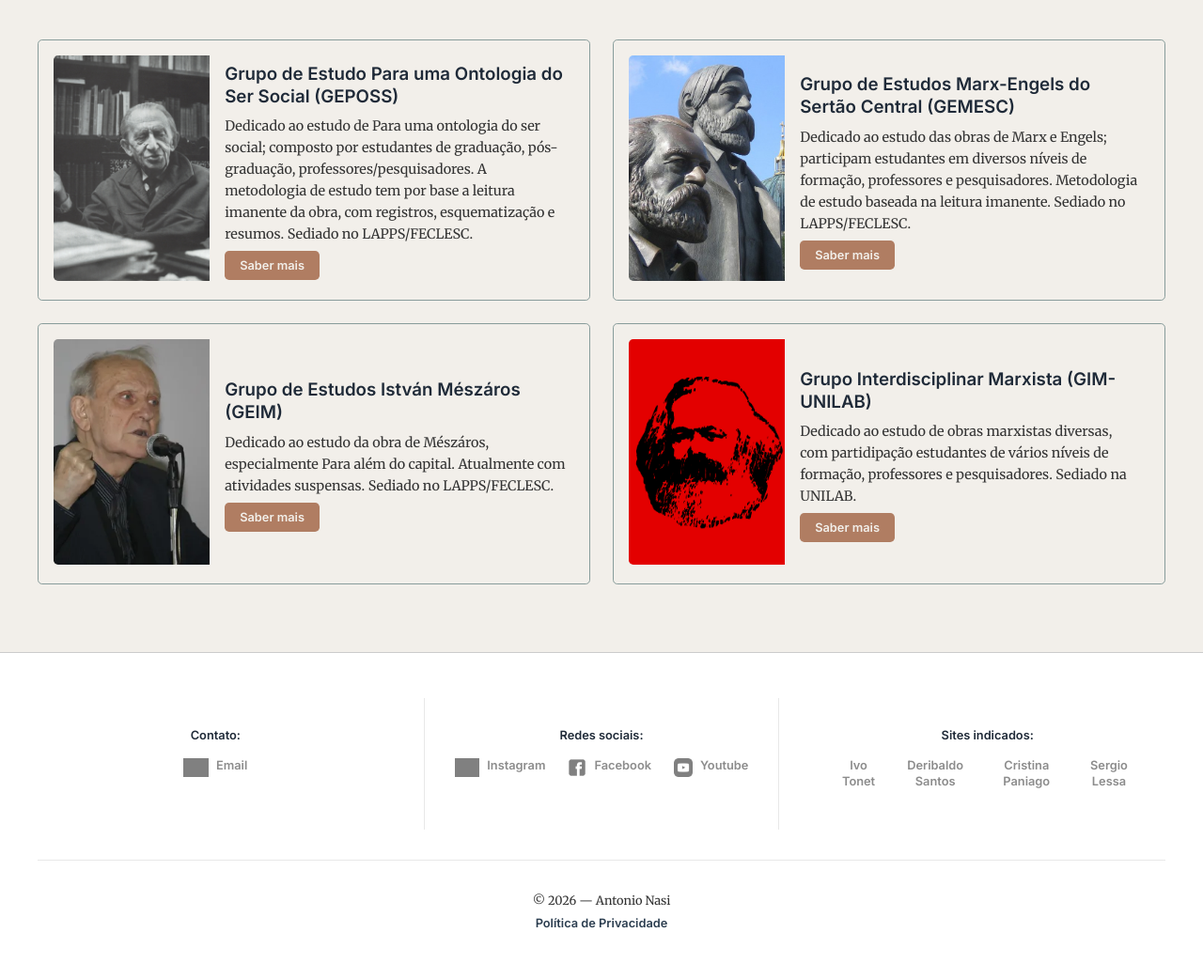
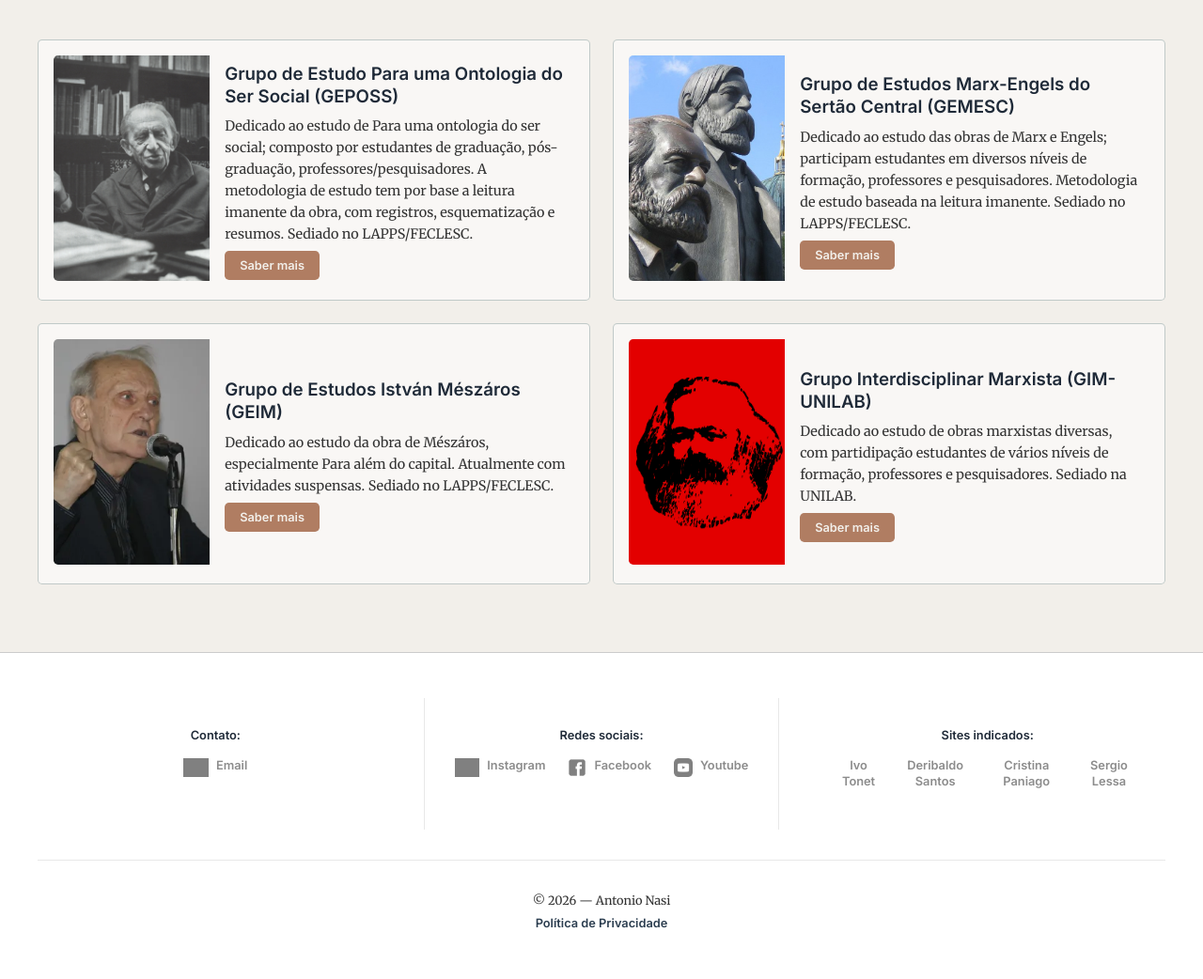
Before and after one commit to AntonioNasi/antonionasi, a Jekyll site: the page built from atividades.md, in a window 1280 px wide. Shown: the part 395-1437 px from the top of the page at 94% size. Built offline with Jekyll 4.4.1, drawn with Linux system fonts in a browser that asks for light colours; comment, search, counter and statistics services are not loaded; grey boxes are pictures that could not be loaded.

Commit message:
some_changes

```diff
--- a/assets/css/style.css
+++ b/assets/css/style.css
@@ -211,7 +211,7 @@ h1, h2, h3, h4, span, a{
   display: flex;
   flex-direction: column;
   border: solid 1px rgba(140, 140, 140, .5);
-  background-color: #f2efea;
+  background-color: rgba(255, 255, 255, .5);
   padding: 1rem;
   border-radius: .3rem;
   flex-basis: 220px;
@@ -597,6 +597,7 @@ hr{
   padding: 1rem;
   border-radius: .3rem;
   box-shadow: 1px 1px 6px rgba(0, 0, 0, .2);
+  background-color: rgba(255, 255, 255, .5);
   flex-basis: 220px;
   text-align: center;
 }
@@ -674,7 +675,8 @@ hr{
   flex-basis: 49%;
   display: flex;
   flex-direction: row;
-  border: solid 1px #889c9b;
+  border: solid 1px rgba(136, 156, 155, .5);
+  background-color: rgba(255, 255, 255, .5);
   border-radius: .3rem;
   margin-bottom: 1.5rem;
   padding: 1rem;
```
Also changed, not shown: 2 other files.
